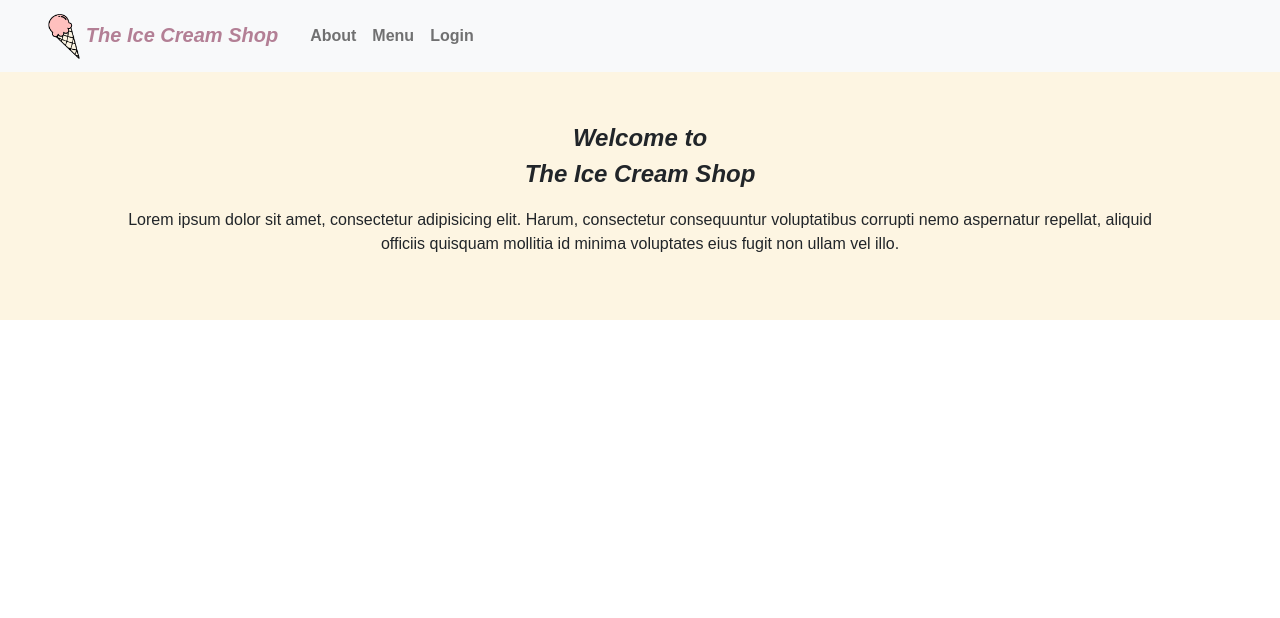
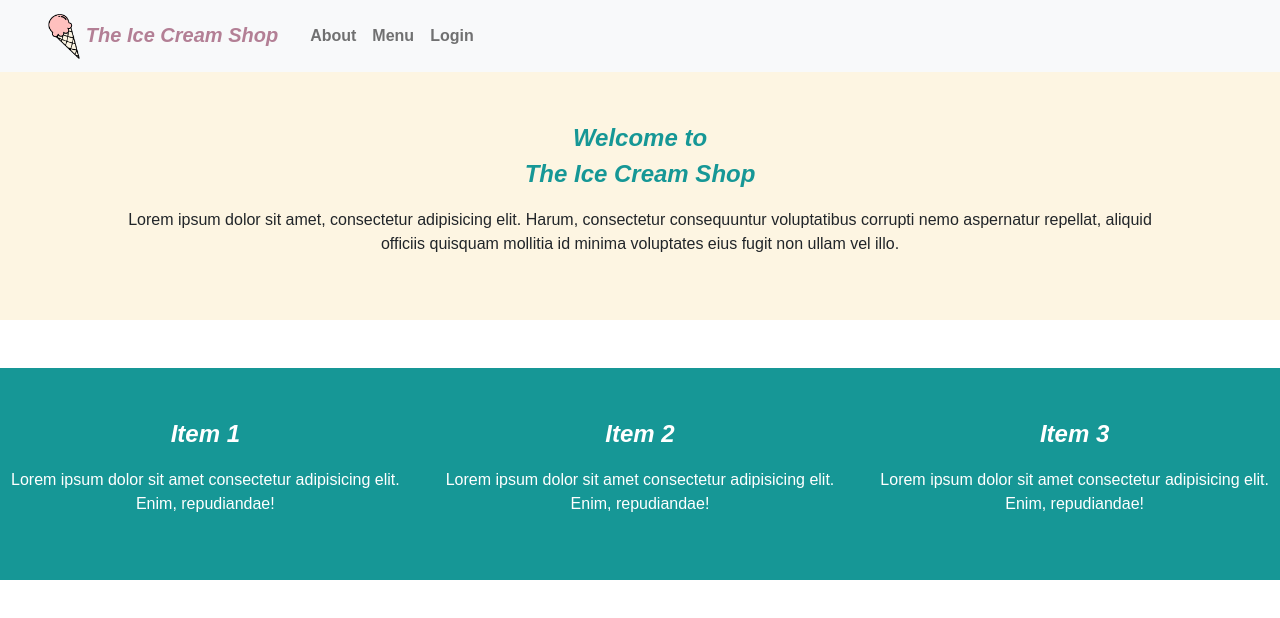
Before and after one commit to setharvila/iceCreamShop, an Angular app in the folder ice-cream-shop/: page / in a window 1280 px wide. Shown: the top 618 px of the page. Built offline with nearby package versions, Linux system fonts and the light colour scheme; a web font is replaced by a local one.

Commit message:
Home page design updates

```diff
--- a/ice-cream-shop/src/app/app.component.html
+++ b/ice-cream-shop/src/app/app.component.html
@@ -1,4 +1,4 @@
-<nav class="navbar navbar-expand-lg navbar-light bg-light px-5">
+<nav class="navbar navbar-expand navbar-light bg-light px-5">
     <a class="navbar-brand" href="#"><img src="../assets/images/cone.png" height="45" alt="TICS Logo"> The Ice Cream Shop</a>
 
     <div class="navbar px-2" id="navbarNav">
--- a/ice-cream-shop/src/app/components/home/home.component.css
+++ b/ice-cream-shop/src/app/components/home/home.component.css
@@ -1,3 +1,3 @@
-*{
+.hero{
     background-color: #FDF5E2;
 }
--- a/ice-cream-shop/src/app/components/home/home.component.html
+++ b/ice-cream-shop/src/app/components/home/home.component.html
@@ -1,7 +1,22 @@
-<div class="myContainer">
+<div class="hero">
     <!-- <img src="../../assets/images/hero.jpg" width="100%"> -->
     <div class="container container-fluid text-center p-5">
-        <p class="title">Welcome to<br>The Ice Cream Shop</p>
+        <p class="title" style="color: #169796;">Welcome to<br>The Ice Cream Shop</p>
         <p class="">Lorem ipsum dolor sit amet, consectetur adipisicing elit. Harum, consectetur consequuntur voluptatibus corrupti nemo aspernatur repellat, aliquid officiis quisquam mollitia id minima voluptates eius fugit non ullam vel illo.</p>
     </div>
 </div>
+
+<div style="background-color: #169796; color: white;" class="row text-center align-middle py-5 my-5">
+    <div class="container col-md-4">
+        <p class="title">Item 1</p>
+        <p>Lorem ipsum dolor sit amet consectetur adipisicing elit. Enim, repudiandae!</p>
+    </div>
+    <div class="container col-md-4">
+        <p class="title">Item 2</p>
+        <p>Lorem ipsum dolor sit amet consectetur adipisicing elit. Enim, repudiandae!</p>
+    </div>
+    <div class="container col-md-4">
+        <p class="title">Item 3</p>
+        <p>Lorem ipsum dolor sit amet consectetur adipisicing elit. Enim, repudiandae!</p>
+    </div>
+</div>
```
